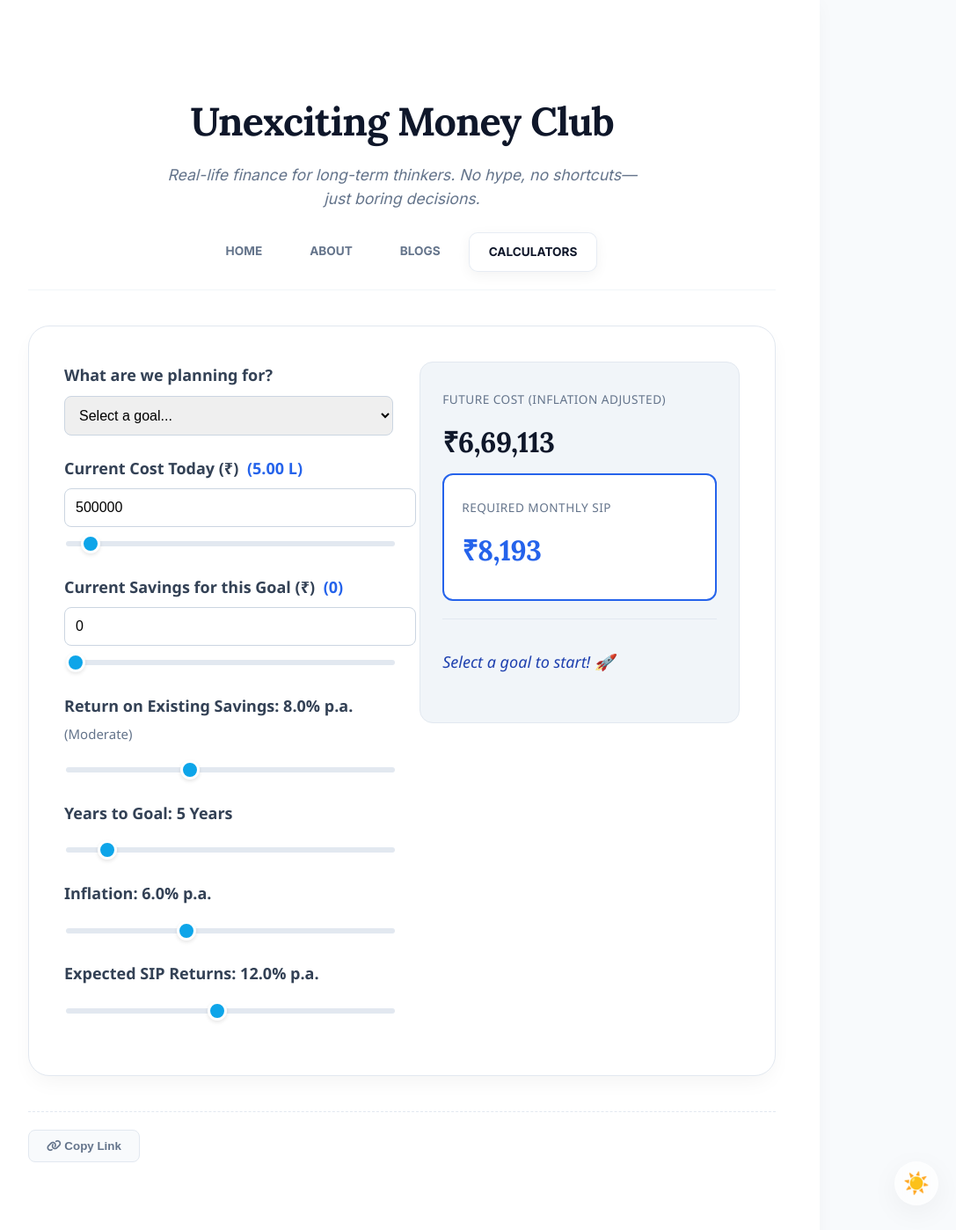
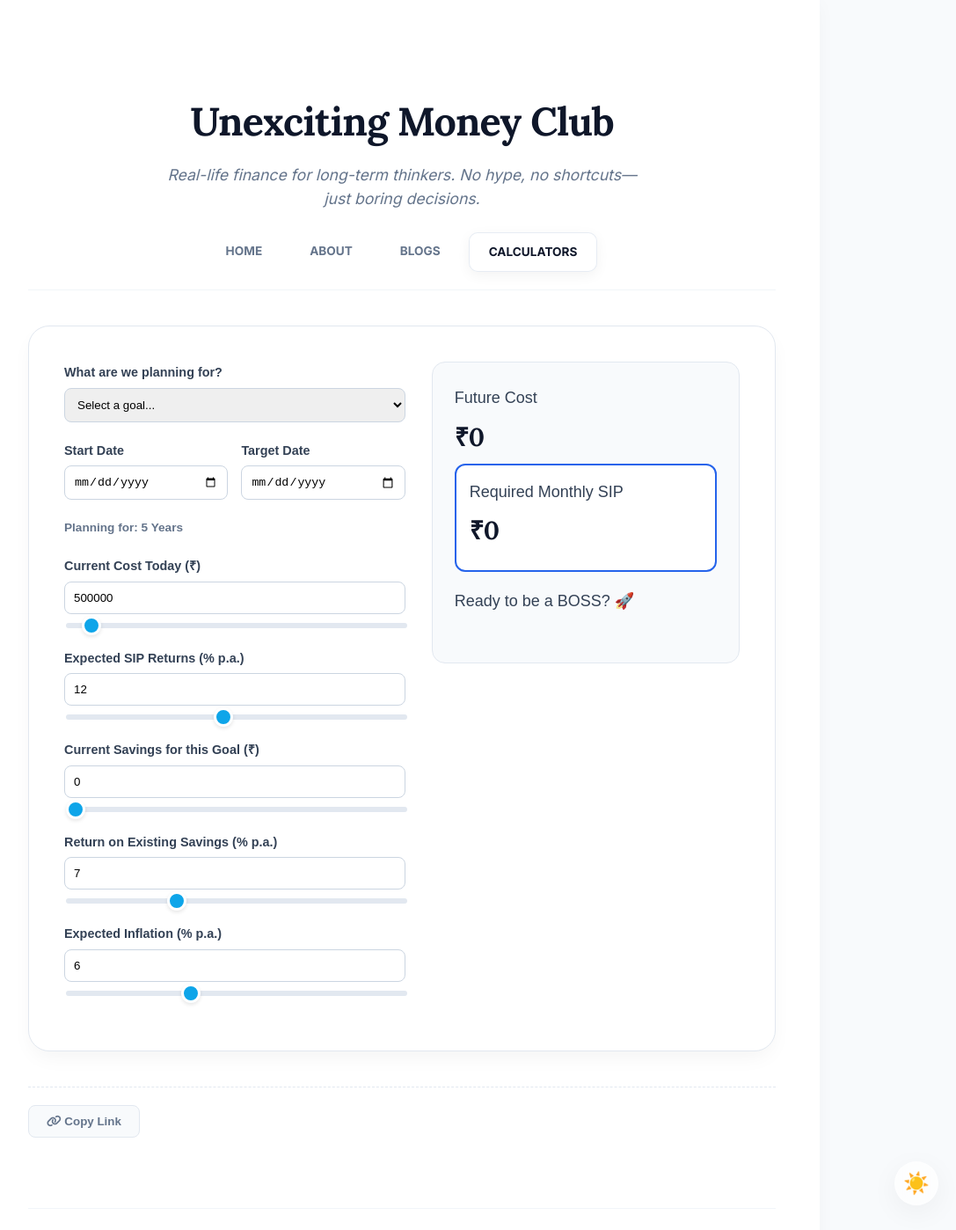
Before and after one commit to HarieshMK/HarieshMK.github.io, a Jekyll site: the page built from calculators/goal-planner.md, in a window 1280 px wide and 1400 px high. Shown: the whole window at 88% size, without its empty margins (183-1270 px from the left). Built offline with Jekyll 4.4.1, drawn with Linux system fonts in a browser that asks for light colours.

Commit message:
Update goal-planner.md

```diff
--- a/calculators/goal-planner.md
+++ b/calculators/goal-planner.md
@@ -11,76 +11,75 @@
             <label>What are we planning for?</label>
             <select id="goal-name" class="full-width-input">
                 <option value="" disabled selected>Select a goal...</option>
-                <optgroup label="Family & Life Events">
+                <optgroup label="Family & Education">
                     <option value="Own Wedding">My Own Wedding 🤵</option>
-                    <option value="Siblings Wedding">Sibling's Wedding 🥂</option>
-                    <option value="Emergency Fund">Emergency Fund 🛡️</option>
-                    <option value="Jewelry Purchase">Jewelry Purchase ✨</option>
-                    <option value="Home Renovation">Home Renovation 🔨</option>
-                    <option value="Home Appliances">Home Appliances 📺</option>
-                </optgroup>
-                <optgroup label="Education">
-                    <option value="School Admission">Child's School Admission 🏫</option>
-                    <option value="Yearly School Fees">Child's Yearly School Fees 📚</option>
                     <option value="Child UG India">Child's UG (India) 🎓</option>
                     <option value="Child UG Foreign">Child's UG (Foreign) 🌍</option>
-                    <option value="Child PG India">Child's PG (India) 🏛️</option>
-                    <option value="Child PG Foreign">Child's PG (Foreign) ✈️</option>
-                    <option value="My Own PG">My Own PG/MBA 📖</option>
                 </optgroup>
-                <optgroup label="Assets & Business">
+                <optgroup label="Assets & Retirement">
                     <option value="Dream House">Dream House 🏰</option>
-                    <option value="House Downpayment">House Downpayment 💰</option>
                     <option value="New Car">New Car 🚗</option>
-                    <option value="Car Downpayment">Car Downpayment 🏎️</option>
-                    <option value="Business Start">Starting a Business 💼</option>
                     <option value="Retirement Fund">Retirement Fund 🏝️</option>
                 </optgroup>
-                <optgroup label="Travel & Recurring">
-                    <option value="Health Insurance">Health Insurance (Yearly) 🏥</option>
-                    <option value="Car Insurance">Car Insurance (Yearly) 🚗</option>
-                    <option value="Local Vacation">Local Vacation 🏔️</option>
-                    <option value="Foreign Vacation">Foreign Vacation 🗽</option>
-                </optgroup>
-            </select>
+                </select>
+        </div>
+
+        <div class="input-row">
+            <div class="input-group flex-1">
+                <label>Start Date</label>
+                <input type="date" id="start-date">
+            </div>
+            <div class="input-group flex-1">
+                <label>Target Date</label>
+                <input type="date" id="target-date">
+            </div>
+        </div>
+        <p class="timeline-hint">Planning for: <span id="years-val">5</span> Years</p>
+
+        <div class="input-group">
+            <label>Current Cost Today (₹) <span id="current-price-text" class="human-readable"></span></label>
+            <div class="input-with-box">
+                <input type="number" id="current-price" value="500000">
+                <input type="range" id="current-price-slider" class="slider" min="10000" max="10000000" step="5000" value="500000">
+            </div>
         </div>
 
         <div class="input-group">
-            <label>Current Cost Today (₹) <span id="current-price-text" class="human-readable"></span></label>
-            <input type="number" id="current-price" value="500000">
-            <input type="range" id="current-price-slider" class="slider" min="10000" max="10000000" step="5000" value="500000">
+            <label>Expected SIP Returns (% p.a.)</label>
+            <div class="input-with-box">
+                <input type="number" id="goal-returns" value="12" step="0.5">
+                <input type="range" id="goal-returns-slider" class="slider" min="1" max="25" step="0.5" value="12">
+            </div>
         </div>
 
         <div class="input-group">
             <label>Current Savings for this Goal (₹) <span id="existing-corpus-text" class="human-readable"></span></label>
-            <input type="number" id="existing-corpus" value="0">
-            <input type="range" id="existing-corpus-slider" class="slider" min="0" max="5000000" step="5000" value="0">
+            <div class="input-with-box">
+                <input type="number" id="existing-corpus" value="0">
+                <input type="range" id="existing-corpus-slider" class="slider" min="0" max="5000000" step="5000" value="0">
+            </div>
         </div>
 
         <div class="input-group">
-            <label>Return on Existing Savings: <span id="corpus-ret-val">7</span>% p.a. <small id="risk-label" style="color: #64748b; font-weight: normal;"></small></label>
-            <input type="range" id="corpus-returns-slider" class="slider" min="1" max="20" step="0.5" value="7">
+            <label>Return on Existing Savings (% p.a.) <small id="risk-label"></small></label>
+            <div class="input-with-box">
+                <input type="number" id="corpus-returns" value="7" step="0.5">
+                <input type="range" id="corpus-returns-slider" class="slider" min="1" max="20" step="0.5" value="7">
+            </div>
         </div>
 
         <div class="input-group">
-            <label>Years to Goal: <span id="years-val">5</span> Years</label>
-            <input type="range" id="goal-years-slider" class="slider" min="1" max="40" value="5">
-        </div>
-
-        <div class="input-group">
-            <label>Inflation: <span id="infl-val">6</span>% p.a.</label>
-            <input type="range" id="goal-inflation-slider" class="slider" min="1" max="15" step="0.5" value="6">
-        </div>
-
-        <div class="input-group">
-            <label>Expected SIP Returns: <span id="ret-val">12</span>% p.a.</label>
-            <input type="range" id="goal-returns-slider" class="slider" min="1" max="25" step="0.5" value="12">
+            <label>Expected Inflation (% p.a.)</label>
+            <div class="input-with-box">
+                <input type="number" id="goal-inflation" value="6" step="0.5">
+                <input type="range" id="goal-inflation-slider" class="slider" min="1" max="15" step="0.5" value="6">
+            </div>
         </div>
     </div>
 
     <div class="calc-results">
         <div class="result-box">
-            <span class="label">Future Cost (Inflation Adjusted)</span>
+            <span class="label">Future Cost</span>
             <h2 id="future-cost">₹0</h2>
         </div>
         <div class="result-box highlight">
@@ -88,26 +87,28 @@
             <h2 id="required-sip">₹0</h2>
         </div>
         <div class="nudge-container">
-            <p id="goal-nudge">Select a goal to start! 🚀</p>
+            <p id="goal-nudge">Ready to be a BOSS? 🚀</p>
         </div>
     </div>
 </div>
 </div>
 
 <style>
-    .calculator-container { display: flex; flex-wrap: wrap; gap: 30px; margin: 20px 0; font-family: 'Segoe UI', Tahoma, Geneva, Verdana, sans-serif; }
-    .calc-inputs { flex: 1.2; min-width: 300px; }
-    .calc-results { flex: 1; min-width: 300px; background: #f1f5f9; padding: 25px; border-radius: 15px; height: fit-content; position: sticky; top: 20px; border: 1px solid #e2e8f0; }
-    .input-group { margin-bottom: 22px; }
-    .input-group label { display: block; font-weight: 600; margin-bottom: 8px; color: #334155; }
-    .human-readable { color: #2563eb; margin-left: 5px; font-weight: bold; }
-    .full-width-input, input[type="number"] { width: 100%; padding: 12px; border: 1px solid #cbd5e1; border-radius: 8px; font-size: 1rem; }
-    .slider { width: 100%; margin-top: 10px; cursor: pointer; accent-color: #2563eb; }
-    .result-box .label { font-size: 0.85rem; color: #64748b; text-transform: uppercase; letter-spacing: 0.5px; }
-    .result-box h2 { margin: 8px 0; color: #0f172a; font-size: 2rem; }
-    .highlight { background: #fff; border: 2px solid #2563eb; padding: 20px; border-radius: 12px; }
-    .highlight h2 { color: #2563eb; }
-    .nudge-container { margin-top: 20px; padding-top: 15px; border-top: 1px solid #e2e8f0; font-weight: 500; color: #1e40af; font-style: italic; }
+    .calculator-container { display: flex; flex-wrap: wrap; gap: 30px; margin: 20px 0; font-family: sans-serif; }
+    .calc-inputs { flex: 1.3; min-width: 300px; }
+    .calc-results { flex: 1; min-width: 300px; background: #f8fafc; padding: 25px; border-radius: 15px; height: fit-content; position: sticky; top: 20px; border: 1px solid #e2e8f0; }
+    .input-row { display: flex; gap: 15px; margin-bottom: 10px; }
+    .flex-1 { flex: 1; }
+    .input-group { margin-bottom: 20px; }
+    .input-group label { display: block; font-weight: bold; margin-bottom: 5px; font-size: 0.9rem; }
+    .input-with-box { display: flex; flex-direction: column; gap: 8px; }
+    .timeline-hint { font-size: 0.85rem; color: #64748b; margin-top: -10px; margin-bottom: 20px; font-weight: 600; }
+    .human-readable { color: #2563eb; font-size: 0.85rem; margin-left: 5px; }
+    input[type="date"], input[type="number"], .full-width-input { width: 100%; padding: 10px; border: 1px solid #cbd5e1; border-radius: 8px; box-sizing: border-box; }
+    .slider { width: 100%; cursor: pointer; accent-color: #2563eb; }
+    .result-box h2 { font-size: 1.8rem; margin: 5px 0; }
+    .highlight { border: 2px solid #2563eb; background: #fff; padding: 15px; border-radius: 12px; }
+    #risk-label { color: #64748b; font-weight: normal; }
 </style>
 
 <script src="{{ '/assets/js/goal-planner.js' | relative_url }}?v={{ site.time | date: '%s' }}"></script>
```
